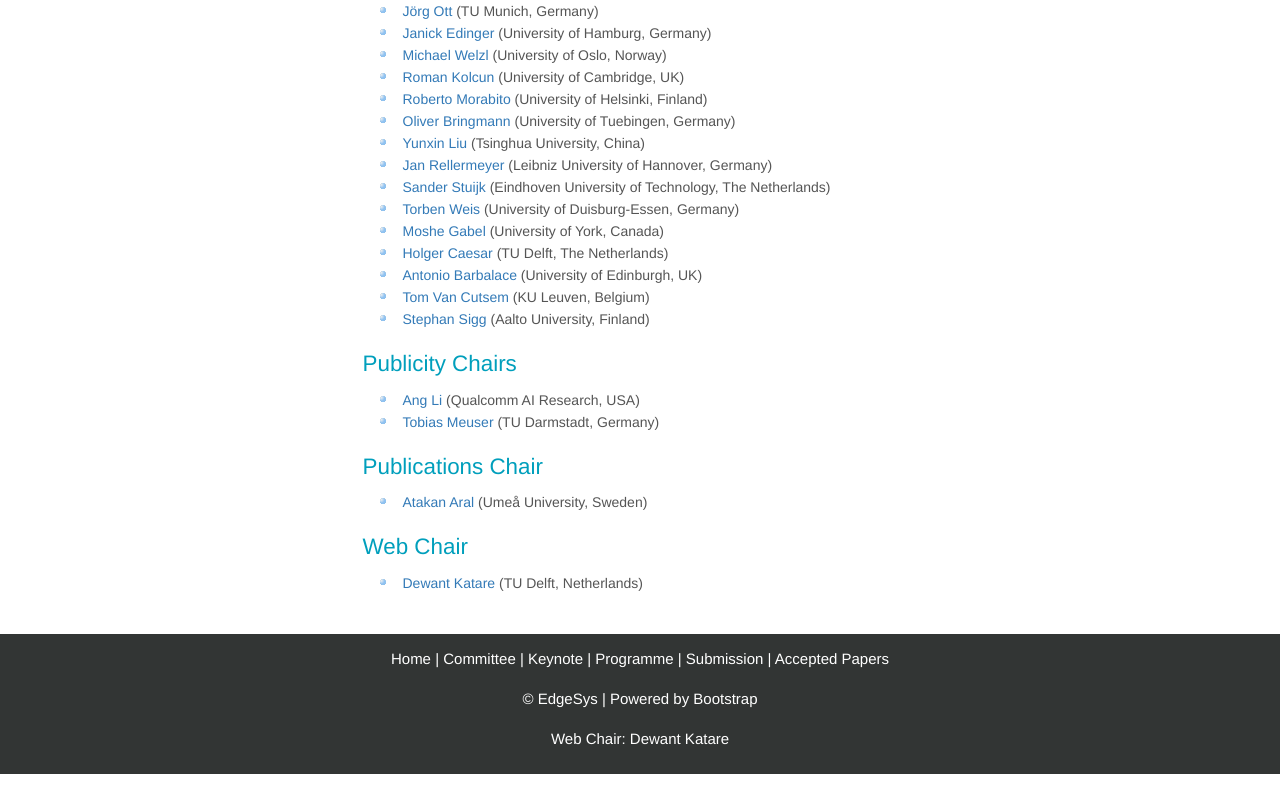
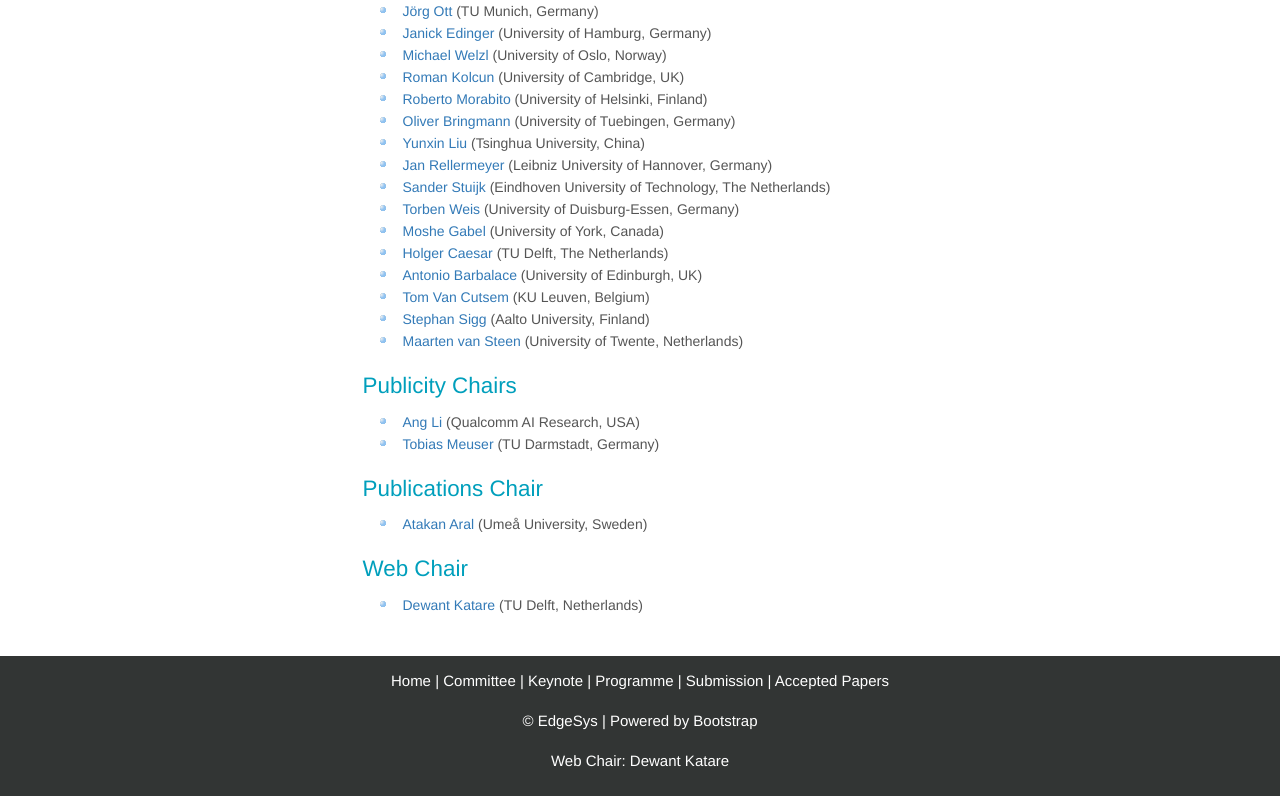
Before and after one commit to edge-sys/edge-sys.github.io, a plain HTML site: page 2023/committee.html in a window 1280 px wide. Shown: the part 1256-2052 px from the top of the page. Before the commit the page ends 2030 px from the top, so only its background shows below. Drawn offline with Linux system fonts and the light colour scheme.

Commit message:
Update committee.html

```diff
--- a/2023/committee.html
+++ b/2023/committee.html
@@ -113,6 +113,7 @@
 			<li><a href="http://www.barbalace.it/antonio/" target="_blank">Antonio Barbalace</a> (University of Edinburgh, UK) </li>
 			<li><a href="https://scholar.google.com/citations?user=jtzNCwUAAAAJ&hl=nl" target="_blank">Tom Van Cutsem</a> (KU Leuven, Belgium) </li>
 			<li><a href="https://people.aalto.fi/stephan.sigg" target="_blank">Stephan Sigg </a> (Aalto University, Finland) </li>
+			<li><a href="https://people.utwente.nl/m.r.vansteen" target="_blank">Maarten van Steen</a> (University of Twente, Netherlands) </li>
 
   <!---
         <li><a href="https://www.linkedin.com/in/babakalipour/" target="_blank">Babak Alipour</a> (Apple, USA) </li>
```
